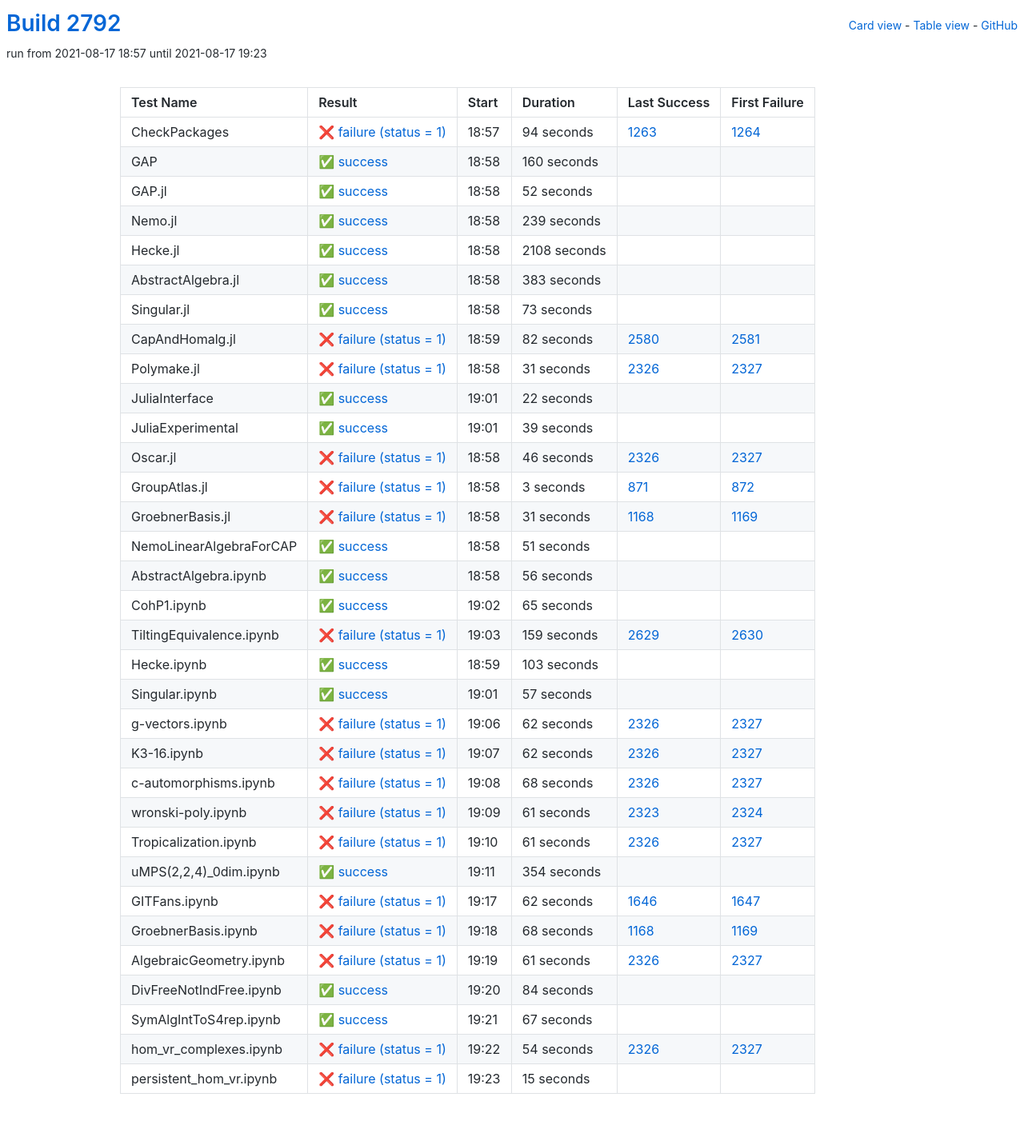
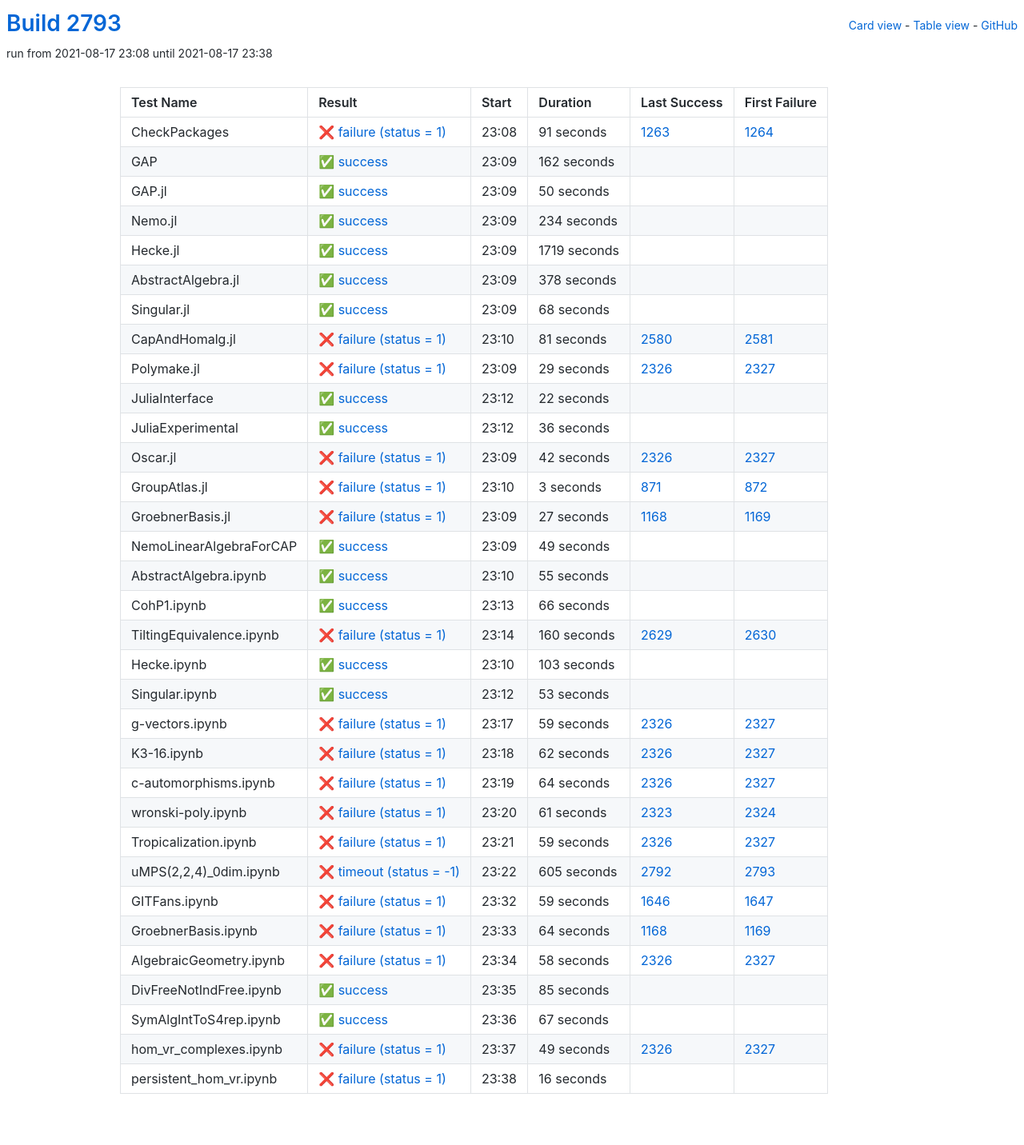
Before and after one commit to oscar-system/oscar-ci-status-stable, a Jekyll site: the page built from table.html, in a window 1280 px wide. Shown: the whole page at 80% size. Built offline with Jekyll 4.4.1, drawn with Linux system fonts in a browser that asks for light colours.

Commit message:
Build #2793

```diff
--- a/_data/ci.yml
+++ b/_data/ci.yml
@@ -1,6 +1,6 @@
 ---
-build: 2792
-build_url: https://oscarci.mathematik.uni-kl.de/job/oscar-stable/2792/
+build: 2793
+build_url: https://oscarci.mathematik.uni-kl.de/job/oscar-stable/2793/
 job: oscar-stable
 organization: oscar-system
 repo: oscar-ci-status-stable
@@ -8,116 +8,116 @@ repourl: https://github.com/oscar-system/oscar-ci-status-stable
 tests:
 - name: CheckPackages
   id: checkpackages
-  log: https://oscarci.mathematik.uni-kl.de/job/oscar-stable/2792/artifact/logs/build-2792/CheckPackages.log
-  start: 2021-08-17 18:57
+  log: https://oscarci.mathematik.uni-kl.de/job/oscar-stable/2793/artifact/logs/build-2793/CheckPackages.log
+  start: 2021-08-17 23:08
   success: false
   exitcode: 1
   status: failure
-  duration: 94
+  duration: 91
   last_success: 1263
   last_success_url: https://oscarci.mathematik.uni-kl.de/job/oscar-stable/1263/
   first_failure: 1264
   first_failure_url: https://oscarci.mathematik.uni-kl.de/job/oscar-stable/1264/
 - name: GAP
   id: gap
-  log: https://oscarci.mathematik.uni-kl.de/job/oscar-stable/2792/artifact/logs/build-2792/GAP.log
-  start: 2021-08-17 18:58
+  log: https://oscarci.mathematik.uni-kl.de/job/oscar-stable/2793/artifact/logs/build-2793/GAP.log
+  start: 2021-08-17 23:09
   success: true
   exitcode: 0
   status: success
-  duration: 160
+  duration: 162
   last_success: false
   last_success_url:
   first_failure: false
   first_failure_url:
 - name: GAP.jl
   id: gap-jl
-  log: https://oscarci.mathematik.uni-kl.de/job/oscar-stable/2792/artifact/logs/build-2792/GAP.jl.log
-  start: 2021-08-17 18:58
+  log: https://oscarci.mathematik.uni-kl.de/job/oscar-stable/2793/artifact/logs/build-2793/GAP.jl.log
+  start: 2021-08-17 23:09
   success: true
   exitcode: 0
   status: success
-  duration: 52
+  duration: 50
   last_success: false
   last_success_url:
   first_failure: false
   first_failure_url:
 - name: Nemo.jl
   id: nemo-jl
-  log: https://oscarci.mathematik.uni-kl.de/job/oscar-stable/2792/artifact/logs/build-2792/Nemo.jl.log
-  start: 2021-08-17 18:58
+  log: https://oscarci.mathematik.uni-kl.de/job/oscar-stable/2793/artifact/logs/build-2793/Nemo.jl.log
+  start: 2021-08-17 23:09
   success: true
   exitcode: 0
   status: success
-  duration: 239
+  duration: 234
   last_success: false
   last_success_url:
   first_failure: false
   first_failure_url:
 - name: Hecke.jl
   id: hecke-jl
-  log: https://oscarci.mathematik.uni-kl.de/job/oscar-stable/2792/artifact/logs/build-2792/Hecke.jl.log
-  start: 2021-08-17 18:58
+  log: https://oscarci.mathematik.uni-kl.de/job/oscar-stable/2793/artifact/logs/build-2793/Hecke.jl.log
+  start: 2021-08-17 23:09
   success: true
   exitcode: 0
   status: success
-  duration: 2108
+  duration: 1719
   last_success: false
   last_success_url:
   first_failure: false
   first_failure_url:
 - name: AbstractAlgebra.jl
   id: abstractalgebra-jl
-  log: https://oscarci.mathematik.uni-kl.de/job/oscar-stable/2792/artifact/logs/build-2792/AbstractAlgebra.jl.log
-  start: 2021-08-17 18:58
+  log: https://oscarci.mathematik.uni-kl.de/job/oscar-stable/2793/artifact/logs/build-2793/AbstractAlgebra.jl.log
+  start: 2021-08-17 23:09
   success: true
   exitcode: 0
   status: success
-  duration: 383
+  duration: 378
   last_success: false
   last_success_url:
   first_failure: false
   first_failure_url:
 - name: Singular.jl
   id: singular-jl
-  log: https://oscarci.mathematik.uni-kl.de/job/oscar-stable/2792/artifact/logs/build-2792/Singular.jl.log
-  start: 2021-08-17 18:58
+  log: https://oscarci.mathematik.uni-kl.de/job/oscar-stable/2793/artifact/logs/build-2793/Singular.jl.log
+  start: 2021-08-17 23:09
   success: true
   exitcode: 0
   status: success
-  duration: 73
+  duration: 68
   last_success: false
   last_success_url:
   first_failure: false
   first_failure_url:
 - name: CapAndHomalg.jl
   id: capandhomalg-jl
-  log: https://oscarci.mathematik.uni-kl.de/job/oscar-stable/2792/artifact/logs/build-2792/CapAndHomalg.jl.log
-  start: 2021-08-17 18:59
+  log: https://oscarci.mathematik.uni-kl.de/job/oscar-stable/2793/artifact/logs/build-2793/CapAndHomalg.jl.log
+  start: 2021-08-17 23:10
   success: false
   exitcode: 1
   status: failure
-  duration: 82
+  duration: 81
   last_success: 2580
   last_success_url: https://oscarci.mathematik.uni-kl.de/job/oscar-stable/2580/
   first_failure: 2581
   first_failure_url: https://oscarci.mathematik.uni-kl.de/job/oscar-stable/2581/
 - name: Polymake.jl
   id: polymake-jl
-  log: https://oscarci.mathematik.uni-kl.de/job/oscar-stable/2792/artifact/logs/build-2792/Polymake.jl.log
-  start: 2021-08-17 18:58
+  log: https://oscarci.mathematik.uni-kl.de/job/oscar-stable/2793/artifact/logs/build-2793/Polymake.jl.log
+  start: 2021-08-17 23:09
   success: false
   exitcode: 1
   status: failure
-  duration: 31
+  duration: 29
   last_success: 2326
   last_success_url: https://oscarci.mathematik.uni-kl.de/job/oscar-stable/2326/
   first_failure: 2327
   first_failure_url: https://oscarci.mathematik.uni-kl.de/job/oscar-stable/2327/
 - name: JuliaInterface
   id: juliainterface
-  log: https://oscarci.mathematik.uni-kl.de/job/oscar-stable/2792/artifact/logs/build-2792/JuliaInterface.log
-  start: 2021-08-17 19:01
+  log: https://oscarci.mathematik.uni-kl.de/job/oscar-stable/2793/artifact/logs/build-2793/JuliaInterface.log
+  start: 2021-08-17 23:12
   success: true
   exitcode: 0
   status: success
@@ -128,32 +128,32 @@ tests:
   first_failure_url:
 - name: JuliaExperimental
   id: juliaexperimental
-  log: https://oscarci.mathematik.uni-kl.de/job/oscar-stable/2792/artifact/logs/build-2792/JuliaExperimental.log
-  start: 2021-08-17 19:01
+  log: https://oscarci.mathematik.uni-kl.de/job/oscar-stable/2793/artifact/logs/build-2793/JuliaExperimental.log
+  start: 2021-08-17 23:12
   success: true
   exitcode: 0
   status: success
-  duration: 39
+  duration: 36
   last_success: false
   last_success_url:
   first_failure: false
   first_failure_url:
 - name: Oscar.jl
   id: oscar-jl
-  log: https://oscarci.mathematik.uni-kl.de/job/oscar-stable/2792/artifact/logs/build-2792/Oscar.jl.log
-  start: 2021-08-17 18:58
+  log: https://oscarci.mathematik.uni-kl.de/job/oscar-stable/2793/artifact/logs/build-2793/Oscar.jl.log
+  start: 2021-08-17 23:09
   success: false
   exitcode: 1
   status: failure
-  duration: 46
+  duration: 42
   last_success: 2326
   last_success_url: https://oscarci.mathematik.uni-kl.de/job/oscar-stable/2326/
   first_failure: 2327
   first_failure_url: https://oscarci.mathematik.uni-kl.de/job/oscar-stable/2327/
 - name: GroupAtlas.jl
   id: groupatlas-jl
-  log: https://oscarci.mathematik.uni-kl.de/job/oscar-stable/2792/artifact/logs/build-2792/GroupAtlas.jl.log
-  start: 2021-08-17 18:58
+  log: https://oscarci.mathematik.uni-kl.de/job/oscar-stable/2793/artifact/logs/build-2793/GroupAtlas.jl.log
+  start: 2021-08-17 23:10
   success: false
   exitcode: 1
   status: failure
@@ -164,68 +164,68 @@ tests:
   first_failure_url: https://oscarci.mathematik.uni-kl.de/job/oscar-stable/872/
 - name: GroebnerBasis.jl
   id: groebnerbasis-jl
-  log: https://oscarci.mathematik.uni-kl.de/job/oscar-stable/2792/artifact/logs/build-2792/GroebnerBasis.jl.log
-  start: 2021-08-17 18:58
+  log: https://oscarci.mathematik.uni-kl.de/job/oscar-stable/2793/artifact/logs/build-2793/GroebnerBasis.jl.log
+  start: 2021-08-17 23:09
   success: false
   exitcode: 1
   status: failure
-  duration: 31
+  duration: 27
   last_success: 1168
   last_success_url: https://oscarci.mathematik.uni-kl.de/job/oscar-stable/1168/
   first_failure: 1169
   first_failure_url: https://oscarci.mathematik.uni-kl.de/job/oscar-stable/1169/
 - name: NemoLinearAlgebraForCAP
   id: nemolinearalgebraforcap
-  log: https://oscarci.mathematik.uni-kl.de/job/oscar-stable/2792/artifact/logs/build-2792/NemoLinearAlgebraForCAP.log
-  start: 2021-08-17 18:58
+  log: https://oscarci.mathematik.uni-kl.de/job/oscar-stable/2793/artifact/logs/build-2793/NemoLinearAlgebraForCAP.log
+  start: 2021-08-17 23:09
   success: true
   exitcode: 0
   status: success
-  duration: 51
+  duration: 49
   last_success: false
   last_success_url:
   first_failure: false
   first_failure_url:
 - name: AbstractAlgebra.ipynb
   id: abstractalgebra-ipynb
-  log: https://oscarci.mathematik.uni-kl.de/job/oscar-stable/2792/artifact/logs/build-2792/AbstractAlgebra.ipynb.log
-  start: 2021-08-17 18:58
+  log: https://oscarci.mathematik.uni-kl.de/job/oscar-stable/2793/artifact/logs/build-2793/AbstractAlgebra.ipynb.log
+  start: 2021-08-17 23:10
   success: true
   exitcode: 0
   status: success
-  duration: 56
+  duration: 55
   last_success: false
   last_success_url:
   first_failure: false
   first_failure_url:
 - name: CohP1.ipynb
   id: cohp1-ipynb
-  log: https://oscarci.mathematik.uni-kl.de/job/oscar-stable/2792/artifact/logs/build-2792/CohP1.ipynb.log
-  start: 2021-08-17 19:02
+  log: https://oscarci.mathematik.uni-kl.de/job/oscar-stable/2793/artifact/logs/build-2793/CohP1.ipynb.log
+  start: 2021-08-17 23:13
   success: true
   exitcode: 0
   status: success
-  duration: 65
+  duration: 66
   last_success: false
   last_success_url:
   first_failure: false
   first_failure_url:
 - name: TiltingEquivalence.ipynb
   id: tiltingequivalence-ipynb
-  log: https://oscarci.mathematik.uni-kl.de/job/oscar-stable/2792/artifact/logs/build-2792/TiltingEquivalence.ipynb.log
-  start: 2021-08-17 19:03
+  log: https://oscarci.mathematik.uni-kl.de/job/oscar-stable/2793/artifact/logs/build-2793/TiltingEquivalence.ipynb.log
+  start: 2021-08-17 23:14
   success: false
   exitcode: 1
   status: failure
-  duration: 159
+  duration: 160
   last_success: 2629
   last_success_url: https://oscarci.mathematik.uni-kl.de/job/oscar-stable/2629/
   first_failure: 2630
   first_failure_url: https://oscarci.mathematik.uni-kl.de/job/oscar-stable/2630/
 - name: Hecke.ipynb
   id: hecke-ipynb
-  log: https://oscarci.mathematik.uni-kl.de/job/oscar-stable/2792/artifact/logs/build-2792/Hecke.ipynb.log
-  start: 2021-08-17 18:59
+  log: https://oscarci.mathematik.uni-kl.de/job/oscar-stable/2793/artifact/logs/build-2793/Hecke.ipynb.log
+  start: 2021-08-17 23:10
   success: true
   exitcode: 0
   status: success
@@ -236,32 +236,32 @@ tests:
   first_failure_url:
 - name: Singular.ipynb
   id: singular-ipynb
-  log: https://oscarci.mathematik.uni-kl.de/job/oscar-stable/2792/artifact/logs/build-2792/Singular.ipynb.log
-  start: 2021-08-17 19:01
+  log: https://oscarci.mathematik.uni-kl.de/job/oscar-stable/2793/artifact/logs/build-2793/Singular.ipynb.log
+  start: 2021-08-17 23:12
   success: true
   exitcode: 0
   status: success
-  duration: 57
+  duration: 53
   last_success: false
   last_success_url:
   first_failure: false
   first_failure_url:
 - name: g-vectors.ipynb
   id: g-vectors-ipynb
-  log: https://oscarci.mathematik.uni-kl.de/job/oscar-stable/2792/artifact/logs/build-2792/g-vectors.ipynb.log
-  start: 2021-08-17 19:06
+  log: https://oscarci.mathematik.uni-kl.de/job/oscar-stable/2793/artifact/logs/build-2793/g-vectors.ipynb.log
+  start: 2021-08-17 23:17
   success: false
   exitcode: 1
   status: failure
-  duration: 62
+  duration: 59
   last_success: 2326
   last_success_url: https://oscarci.mathematik.uni-kl.de/job/oscar-stable/2326/
   first_failure: 2327
   first_failure_url: https://oscarci.mathematik.uni-kl.de/job/oscar-stable/2327/
 - name: K3-16.ipynb
   id: k3-16-ipynb
-  log: https://oscarci.mathematik.uni-kl.de/job/oscar-stable/2792/artifact/logs/build-2792/K3-16.ipynb.log
-  start: 2021-08-17 19:07
+  log: https://oscarci.mathematik.uni-kl.de/job/oscar-stable/2793/artifact/logs/build-2793/K3-16.ipynb.log
+  start: 2021-08-17 23:18
   success: false
   exitcode: 1
   status: failure
@@ -272,20 +272,20 @@ tests:
   first_failure_url: https://oscarci.mathematik.uni-kl.de/job/oscar-stable/2327/
 - name: c-automorphisms.ipynb
   id: c-automorphisms-ipynb
-  log: https://oscarci.mathematik.uni-kl.de/job/oscar-stable/2792/artifact/logs/build-2792/c-automorphisms.ipynb.log
-  start: 2021-08-17 19:08
+  log: https://oscarci.mathematik.uni-kl.de/job/oscar-stable/2793/artifact/logs/build-2793/c-automorphisms.ipynb.log
+  start: 2021-08-17 23:19
   success: false
   exitcode: 1
   status: failure
-  duration: 68
+  duration: 64
   last_success: 2326
   last_success_url: https://oscarci.mathematik.uni-kl.de/job/oscar-stable/2326/
   first_failure: 2327
   first_failure_url: https://oscarci.mathematik.uni-kl.de/job/oscar-stable/2327/
 - name: wronski-poly.ipynb
   id: wronski-poly-ipynb
-  log: https://oscarci.mathematik.uni-kl.de/job/oscar-stable/2792/artifact/logs/build-2792/wronski-poly.ipynb.log
-  start: 2021-08-17 19:09
+  log: https://oscarci.mathematik.uni-kl.de/job/oscar-stable/2793/artifact/logs/build-2793/wronski-poly.ipynb.log
+  start: 2021-08-17 23:20
   success: false
   exitcode: 1
   status: failure
@@ -296,80 +296,80 @@ tests:
   first_failure_url: https://oscarci.mathematik.uni-kl.de/job/oscar-stable/2324/
 - name: Tropicalization.ipynb
   id: tropicalization-ipynb
-  log: https://oscarci.mathematik.uni-kl.de/job/oscar-stable/2792/artifact/logs/build-2792/Tropicalization.ipynb.log
-  start: 2021-08-17 19:10
+  log: https://oscarci.mathematik.uni-kl.de/job/oscar-stable/2793/artifact/logs/build-2793/Tropicalization.ipynb.log
+  start: 2021-08-17 23:21
   success: false
   exitcode: 1
   status: failure
-  duration: 61
+  duration: 59
   last_success: 2326
   last_success_url: https://oscarci.mathematik.uni-kl.de/job/oscar-stable/2326/
   first_failure: 2327
   first_failure_url: https://oscarci.mathematik.uni-kl.de/job/oscar-stable/2327/
 - name: uMPS(2,2,4)_0dim.ipynb
   id: umps-2-2-4-0dim-ipynb
-  log: https://oscarci.mathematik.uni-kl.de/job/oscar-stable/2792/artifact/logs/build-2792/uMPS-2-2-4-_0dim.ipynb.log
-  start: 2021-08-17 19:11
-  success: true
-  exitcode: 0
-  status: success
-  duration: 354
-  last_success: false
-  last_success_url:
-  first_failure: false
-  first_failure_url:
+  log: https://oscarci.mathematik.uni-kl.de/job/oscar-stable/2793/artifact/logs/build-2793/uMPS-2-2-4-_0dim.ipynb.log
+  start: 2021-08-17 23:22
+  success: false
+  exitcode: -1
+  status: timeout
+  duration: 605
+  last_success: 2792
+  last_success_url: https://oscarci.mathematik.uni-kl.de/job/oscar-stable/2792/
+  first_failure: 2793
+  first_failure_url: https://oscarci.mathematik.uni-kl.de/job/oscar-stable/2793/
 - name: GITFans.ipynb
   id: gitfans-ipynb
-  log: https://oscarci.mathematik.uni-kl.de/job/oscar-stable/2792/artifact/logs/build-2792/GITFans.ipynb.log
-  start: 2021-08-17 19:17
+  log: https://oscarci.mathematik.uni-kl.de/job/oscar-stable/2793/artifact/logs/build-2793/GITFans.ipynb.log
+  start: 2021-08-17 23:32
   success: false
   exitcode: 1
   status: failure
-  duration: 62
+  duration: 59
   last_success: 1646
   last_success_url: https://oscarci.mathematik.uni-kl.de/job/oscar-stable/1646/
   first_failure: 1647
   first_failure_url: https://oscarci.mathematik.uni-kl.de/job/oscar-stable/1647/
 - name: GroebnerBasis.ipynb
   id: groebnerbasis-ipynb
-  log: https://oscarci.mathematik.uni-kl.de/job/oscar-stable/2792/artifact/logs/build-2792/GroebnerBasis.ipynb.log
-  start: 2021-08-17 19:18
+  log: https://oscarci.mathematik.uni-kl.de/job/oscar-stable/2793/artifact/logs/build-2793/GroebnerBasis.ipynb.log
+  start: 2021-08-17 23:33
   success: false
   exitcode: 1
   status: failure
-  duration: 68
+  duration: 64
   last_success: 1168
   last_success_url: https://oscarci.mathematik.uni-kl.de/job/oscar-stable/1168/
   first_failure: 1169
   first_failure_url: https://oscarci.mathematik.uni-kl.de/job/oscar-stable/1169/
 - name: AlgebraicGeometry.ipynb
   id: algebraicgeometry-ipynb
-  log: https://oscarci.mathematik.uni-kl.de/job/oscar-stable/2792/artifact/logs/build-2792/AlgebraicGeometry.ipynb.log
-  start: 2021-08-17 19:19
+  log: https://oscarci.mathematik.uni-kl.de/job/oscar-stable/2793/artifact/logs/build-2793/AlgebraicGeometry.ipynb.log
+  start: 2021-08-17 23:34
   success: false
   exitcode: 1
   status: failure
-  duration: 61
+  duration: 58
   last_success: 2326
   last_success_url: https://oscarci.mathematik.uni-kl.de/job/oscar-stable/2326/
   first_failure: 2327
   first_failure_url: https://oscarci.mathematik.uni-kl.de/job/oscar-stable/2327/
 - name: DivFreeNotIndFree.ipynb
   id: divfreenotindfree-ipynb
-  log: https://oscarci.mathematik.uni-kl.de/job/oscar-stable/2792/artifact/logs/build-2792/DivFreeNotIndFree.ipynb.log
-  start: 2021-08-17 19:20
+  log: https://oscarci.mathematik.uni-kl.de/job/oscar-stable/2793/artifact/logs/build-2793/DivFreeNotIndFree.ipynb.log
+  start: 2021-08-17 23:35
   success: true
   exitcode: 0
   status: success
-  duration: 84
+  duration: 85
   last_success: false
   last_success_url:
   first_failure: false
   first_failure_url:
 - name: SymAlgIntToS4rep.ipynb
   id: symalginttos4rep-ipynb
-  log: https://oscarci.mathematik.uni-kl.de/job/oscar-stable/2792/artifact/logs/build-2792/SymAlgIntToS4rep.ipynb.log
-  start: 2021-08-17 19:21
+  log: https://oscarci.mathematik.uni-kl.de/job/oscar-stable/2793/artifact/logs/build-2793/SymAlgIntToS4rep.ipynb.log
+  start: 2021-08-17 23:36
   success: true
   exitcode: 0
   status: success
@@ -380,24 +380,24 @@ tests:
   first_failure_url:
 - name: hom_vr_complexes.ipynb
   id: hom-vr-complexes-ipynb
-  log: https://oscarci.mathematik.uni-kl.de/job/oscar-stable/2792/artifact/logs/build-2792/hom_vr_complexes.ipynb.log
-  start: 2021-08-17 19:22
+  log: https://oscarci.mathematik.uni-kl.de/job/oscar-stable/2793/artifact/logs/build-2793/hom_vr_complexes.ipynb.log
+  start: 2021-08-17 23:37
   success: false
   exitcode: 1
   status: failure
-  duration: 54
+  duration: 49
   last_success: 2326
   last_success_url: https://oscarci.mathematik.uni-kl.de/job/oscar-stable/2326/
   first_failure: 2327
   first_failure_url: https://oscarci.mathematik.uni-kl.de/job/oscar-stable/2327/
 - name: persistent_hom_vr.ipynb
   id: persistent-hom-vr-ipynb
-  log: https://oscarci.mathematik.uni-kl.de/job/oscar-stable/2792/artifact/logs/build-2792/persistent_hom_vr.ipynb.log
-  start: 2021-08-17 19:23
+  log: https://oscarci.mathematik.uni-kl.de/job/oscar-stable/2793/artifact/logs/build-2793/persistent_hom_vr.ipynb.log
+  start: 2021-08-17 23:38
   success: false
   exitcode: 1
   status: failure
-  duration: 15
+  duration: 16
   last_success: false
   last_success_url:
   first_failure: false
```
Also changed, not shown: README.md.
